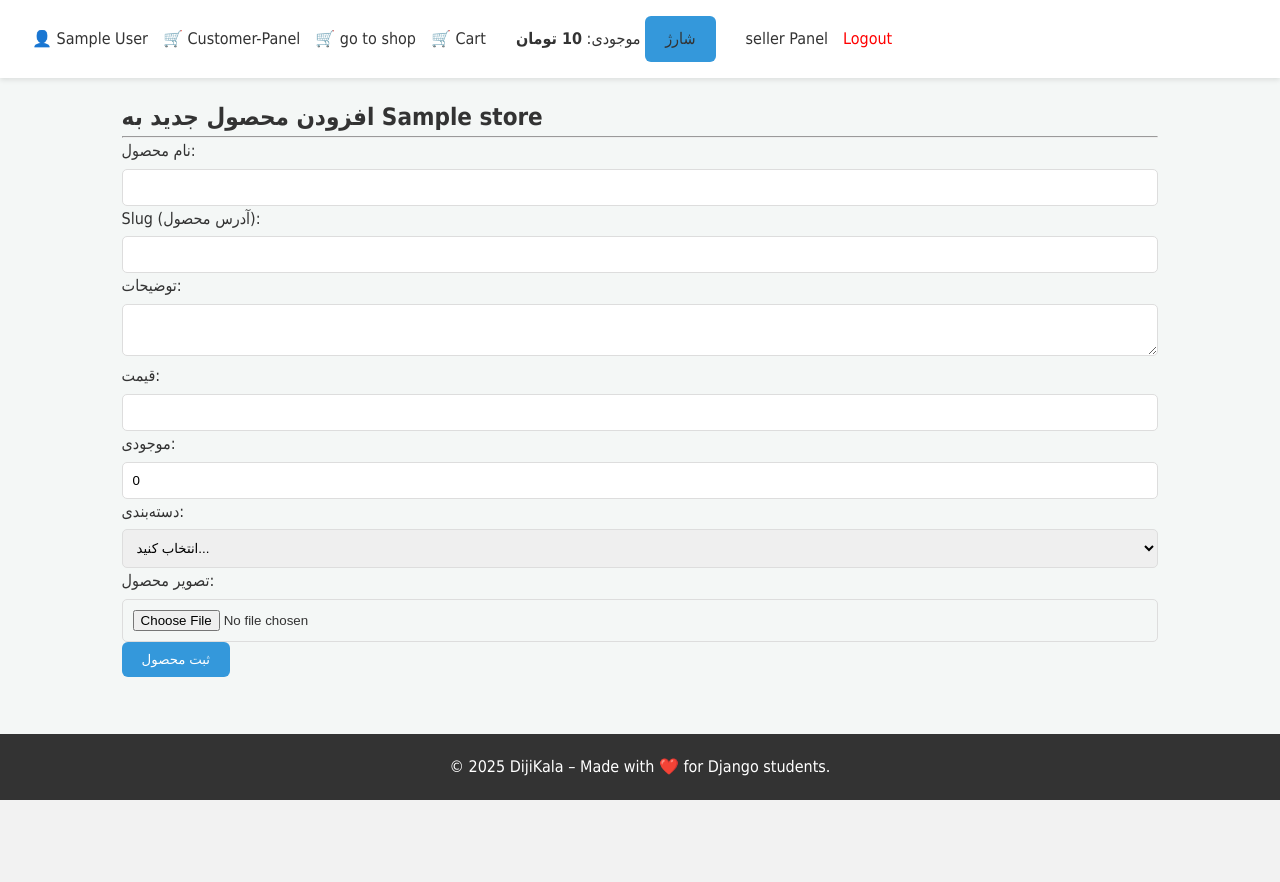
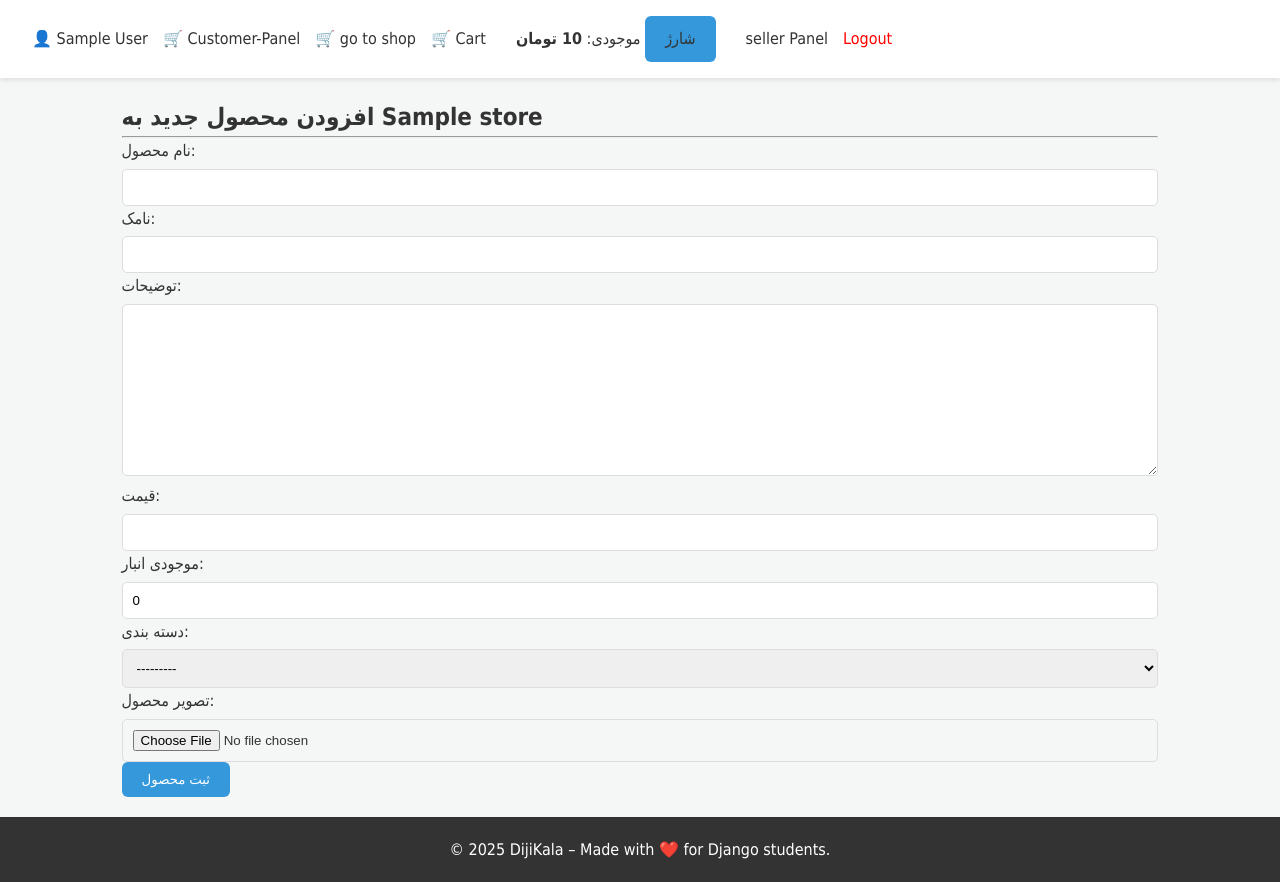
Before and after one commit to silentone-ui/simple-digikala_marketplace, a Django app: page /stores/add-product/1/ in a window 1280 px wide. Before the commit the page ends 800 px from the top, so only its background shows below. Run offline with Django 5.2, Linux system fonts and the light colour scheme; a user stored in the database is signed in; tables that the repository leaves empty hold one stand-in row (values such as "Sample post").

Commit message:
akharin taghirat

```diff
--- a/marketplace/urls.py
+++ b/marketplace/urls.py
@@ -5,12 +5,11 @@ app_name = 'marketplace'
 
 urlpatterns = [
     path('',product_list, name='product_list'),
-    path('product/<slug:slug>/',product_detail, name='product_detail'),
+    path('product/<int:pk>/',product_detail, name='product_detail'),
     path('cart/',cart_view, name='cart'),
     path('add-to-cart/<int:product_id>/',add_to_cart, name='add_to_cart'),
     path('remove-from-cart/<int:item_id>/',remove_from_cart, name='remove_from_cart'),
     path('checkout/',checkout, name='checkout'),
     path('add-balance/',add_balance, name='add_balance'),
-    path('checkout/',checkout, name='checkout'),
     path('orders/',order_history_view, name='order_history'),
 ]
--- a/marketplace/views.py
+++ b/marketplace/views.py
@@ -19,9 +19,9 @@ def product_list(request):
     return render(request,'home.html',context)
 
 
-def product_detail(request, slug):
+def product_detail(request, pk):
 
-    product = get_object_or_404(Product, slug=slug)
+    product = get_object_or_404(Product,pk=pk)
     context = {
         'product': product,
     }
--- a/stores/forms.py
+++ b/stores/forms.py
@@ -1,6 +1,6 @@
 from django import forms
 from .models import Store
-from marketplace.models import Product
+from marketplace.models import Product,Category
 
 class StoreForm(forms.ModelForm):
     class Meta:
@@ -11,3 +11,12 @@ class ProductForm(forms.ModelForm):
     class Meta:
         model = Product
         fields = ['name', 'slug', 'description', 'price', 'stock', 'category', 'image']
+        widgets = {
+            'name': forms.TextInput(attrs={'class': 'form-control'}),
+            'slug': forms.TextInput(attrs={'class': 'form-control'}),
+            'description': forms.Textarea(attrs={'class': 'form-control'}),
+            'price': forms.NumberInput(attrs={'class': 'form-control'}),
+            'stock': forms.NumberInput(attrs={'class': 'form-control'}),
+            'category': forms.Select(attrs={'class': 'form-control'}),
+            'image': forms.FileInput(attrs={'class': 'form-control'}),
+        }
--- a/stores/views.py
+++ b/stores/views.py
@@ -54,9 +54,6 @@ def create_store_view(request):
 def add_product_view(request, store_id):
     store = get_object_or_404(Store, id=store_id)
 
-    if store.owner != request.user:
-        return HttpResponseForbidden("شما اجازه ندارید.")
-
     if request.method == 'POST':
         form = ProductForm(request.POST, request.FILES)
         if form.is_valid():
@@ -64,6 +61,8 @@ def add_product_view(request, store_id):
             product.store = store
             product.save()
             return redirect('stores:store_detail', store_id=store.id)
+        else:
+            print(form.errors)
     else:
         form = ProductForm()
 
--- a/templates/add_product.html
+++ b/templates/add_product.html
@@ -4,50 +4,19 @@
 <div class="container mt-5">
     <h2>افزودن محصول جدید به {{ store.name }}</h2>
     <hr>
+
+    {% if form.errors %}
+        <div class="alert alert-danger">
+            {{ form.errors }}
+        </div>
+    {% endif %}
+
     <form method="post" enctype="multipart/form-data">
         {% csrf_token %}
 
-        <div class="mb-3">
-            <label>نام محصول:</label>
-            <input type="text" name="name" class="form-control" required>
-        </div>
+        {{ form.as_p }}
 
-        <div class="mb-3">
-            <label>Slug (آدرس محصول):</label>
-            <input type="text" name="slug" class="form-control">
-        </div>
-
-        <div class="mb-3">
-            <label>توضیحات:</label>
-            <textarea name="description" class="form-control"></textarea>
-        </div>
-
-        <div class="mb-3">
-            <label>قیمت:</label>
-            <input type="number" name="price" class="form-control" required>
-        </div>
-
-        <div class="mb-3">
-            <label>موجودی:</label>
-            <input type="number" name="stock" class="form-control" value="0">
-        </div>
-
-        <div class="mb-3">
-            <label>دسته‌بندی:</label>
-            <select name="category" class="form-control" required>
-                <option value="">انتخاب کنید...</option>
-                {% for category in categories %}
-                    <option value="{{ category.id }}">{{ category.name }}</option>
-                {% endfor %}
-            </select>
-        </div>
-
-        <div class="mb-3">
-            <label>تصویر محصول:</label>
-            <input type="file" name="image" class="form-control">
-        </div>
-
-        <button type="submit" class="btn btn-primary">ثبت محصول</button>
+        <button type="submit" class="btn btn-primary mt-3">ثبت محصول</button>
     </form>
 </div>
 {% endblock %}
--- a/templates/home.html
+++ b/templates/home.html
@@ -20,7 +20,7 @@
                 <p><strong style="color: #2ecc71;">${{ product.price }}</strong></p>
 
                 <div class="card-actions" style="display: flex; flex-direction: column; gap: 10px;">
-                    <a href="{% url 'marketplace:product_detail' product.slug %}" class="btn">مشاهده محصول</a>
+                    <a href="{% url 'marketplace:product_detail' product.pk %}" class="btn">مشاهده محصول</a>
 
                     {% if user.is_authenticated %}
                         <a href="{% url 'marketplace:add_to_cart' product.id %}" class="btn btn-secondary">Add to Cart</a>
--- a/templates/store_detail.html
+++ b/templates/store_detail.html
@@ -27,7 +27,7 @@
             <p><strong>${{ product.price }}</strong></p>
 
             {% if user.is_authenticated %}
-                <a href="{% url 'marketplace:add_to_cart' product.id %}" class="btn">Add to Cart</a>
+                <a href="{% url 'marketplace:add_to_cart' product.pk %}" class="btn">Add to Cart</a>
             {% else %}
                 <p><a href="{% url 'accounts:login' %}">Login to Buy</a></p>
             {% endif %}
```
